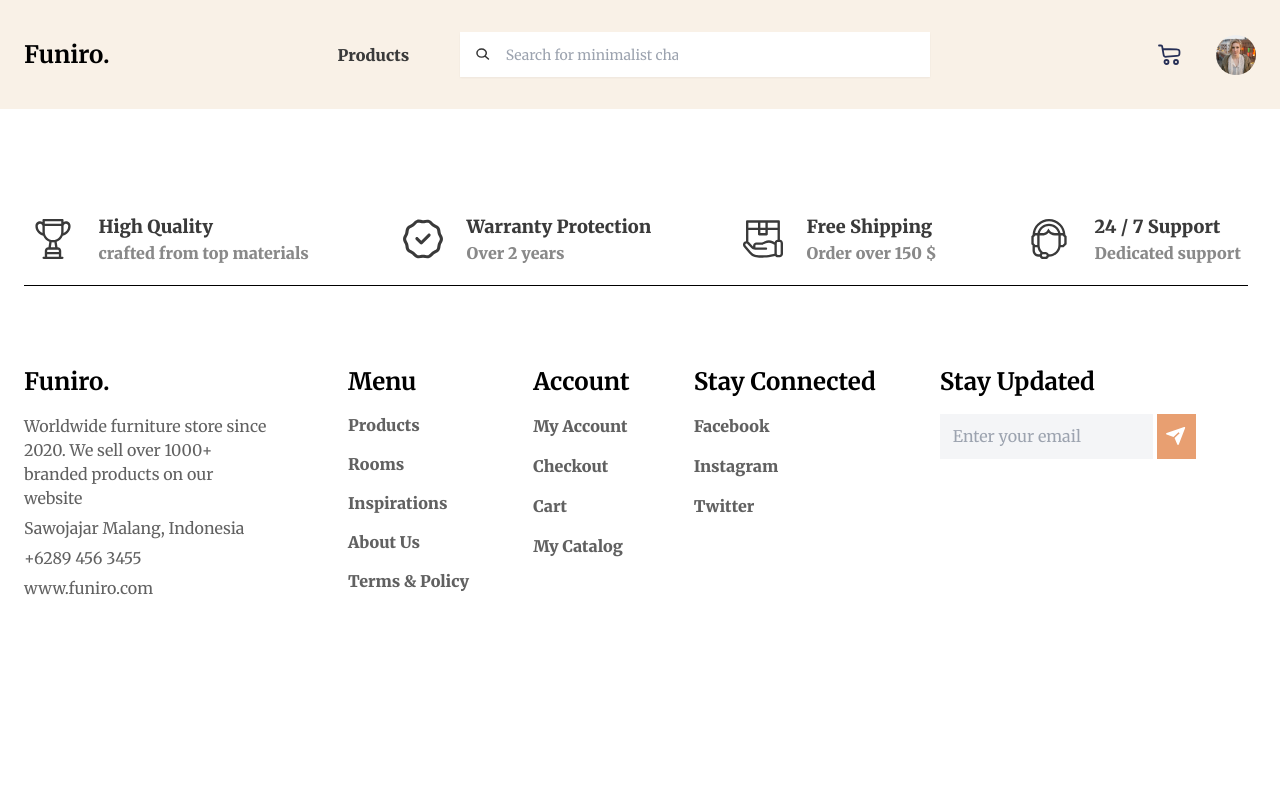
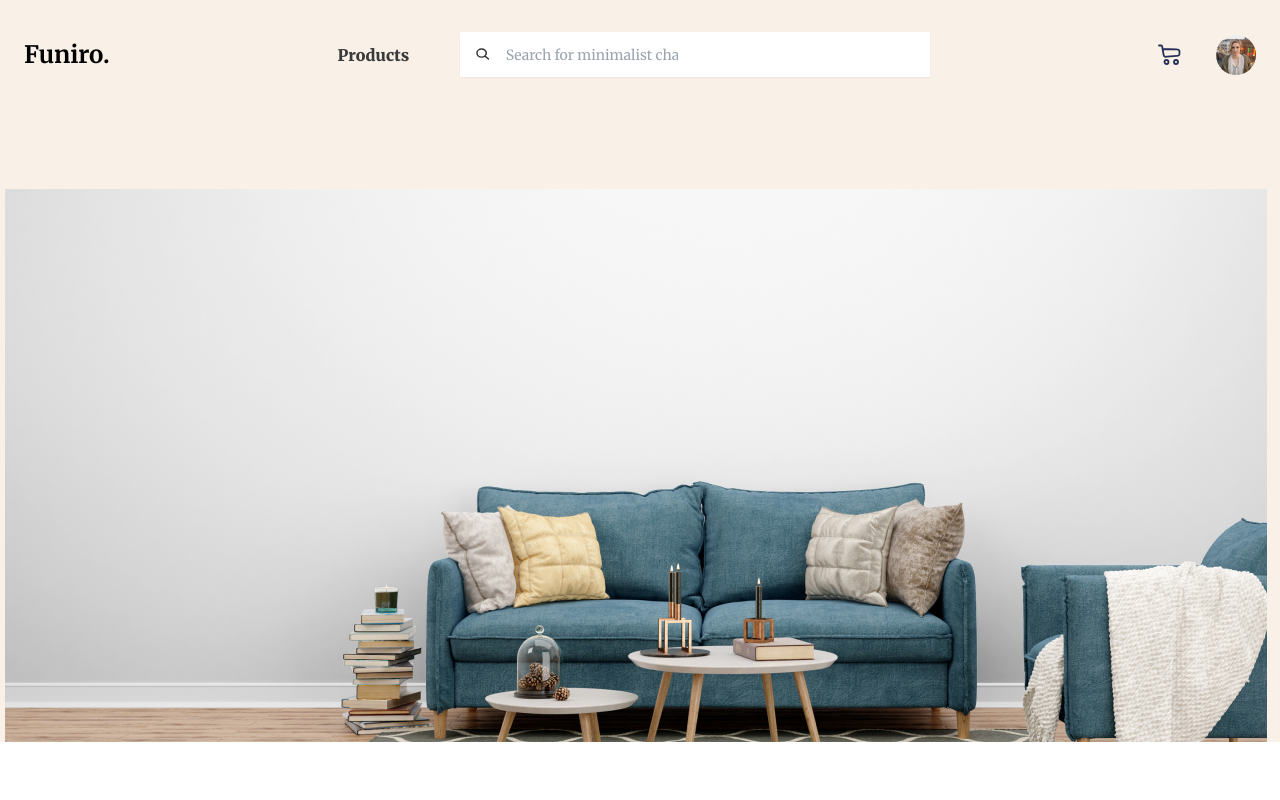
Before and after one commit to Mikael-duru/funiro, a React (Create React App) app: page / in a window 1280 px wide. Shown: the top 800 px of the page. Built offline with nearby package versions, Linux system fonts and the light colour scheme.

Commit message:
add hero background image

```diff
--- a/src/components/Hero.jsx
+++ b/src/components/Hero.jsx
@@ -2,7 +2,11 @@ const Hero = () => {
   return (
     <section className="container mx-auto">
       <div className="bg-[#F9F1E7]">
+        <div className="pt-2 md:pt-20 px-[5px] sm:px-2 lg:pl-[5px] lg:pr-[13px]">
+          <div className="bg-hero bg-no-repeat bg-left-bottom bg-contain md:bg-cover object-contain h-[165px] sm:h-[250px] md:h-[300px] lg:h-[553px] w-full">
 
+          </div>
+        </div>
       </div>
     </section>
   );
```
